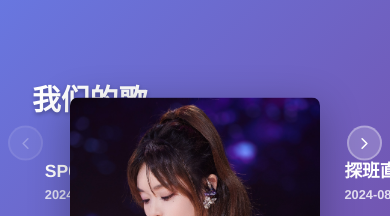
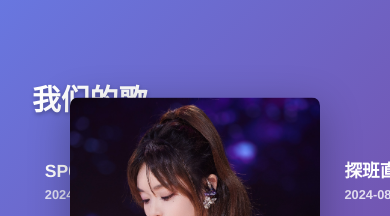
Before and after one commit to howeverT/ghost-huang, a Vue app: page /history in a window 390 px wide. Shown: the part 1040-1256 px from the top of the page. Built offline with nearby package versions, Linux system fonts and the light colour scheme.

Commit message:
change overlapSecondSection with no arrow

```diff
--- a/src/components/OverlapSecondSection.vue
+++ b/src/components/OverlapSecondSection.vue
@@ -2,31 +2,12 @@
   <div class="overlap-second-section">
     <!-- 横条div - 占满屏幕宽度，包含标题、描述和链接 -->
     <div class="horizontal-bar">
-      <!-- 左箭头 -->
-      <button class="arrow-btn arrow-left" @click="prevContent" :disabled="currentIndex === 0">
-        <svg
-          width="24"
-          height="24"
-          viewBox="0 0 24 24"
-          fill="none"
-          xmlns="http://www.w3.org/2000/svg"
-        >
-          <path
-            d="M15 18L9 12L15 6"
-            stroke="currentColor"
-            stroke-width="2"
-            stroke-linecap="round"
-            stroke-linejoin="round"
-          />
-        </svg>
-      </button>
-
       <div class="bar-content">
-        <h2 class="bar-title">{{ currentContent.title }}</h2>
+        <h2 class="bar-title">{{ title }}</h2>
 
         <!-- 链接直接显示，去掉div包装，所有链接在同一行 -->
         <div class="links-container">
-          <div v-for="(link, index) in currentContent.links" :key="index" class="link-item">
+          <div v-for="(link, index) in links" :key="index" class="link-item">
             <a :href="link.link" target="_blank" rel="noopener noreferrer" class="link-text">
               {{ link.link_title }}
             </a>
@@ -34,56 +15,20 @@
           </div>
         </div>
       </div>
-
-      <!-- 右箭头 -->
-      <button
-        class="arrow-btn arrow-right"
-        @click="nextContent"
-        :disabled="currentIndex === contentList.length - 1"
-      >
-        <svg
-          width="24"
-          height="24"
-          viewBox="0 0 24 24"
-          fill="none"
-          xmlns="http://www.w3.org/2000/svg"
-        >
-          <path
-            d="M9 18L15 12L9 6"
-            stroke="currentColor"
-            stroke-width="2"
-            stroke-linecap="round"
-            stroke-linejoin="round"
-          />
-        </svg>
-      </button>
     </div>
 
     <!-- 图片div - 横的，显示在左边 -->
     <div class="image-overlay">
-      <img
-        :src="currentContent.backgroundImage"
-        :alt="currentContent.title"
-        class="overlay-image"
-      />
+      <img :src="backgroundImage" :alt="title" class="overlay-image" />
     </div>
   </div>
 </template>
 
 <script setup lang="ts">
-import { ref, computed } from 'vue'
-
 interface LinkItem {
   link_title: string
   date: string
   link: string
-}
-
-interface ContentItem {
-  title: string
-  content: string
-  backgroundImage: string
-  links: LinkItem[]
 }
 
 interface Props {
@@ -94,70 +39,6 @@ interface Props {
 }
 
 const props = defineProps<Props>()
-
-// 测试数据 - 创建多个内容项
-const contentList = ref<ContentItem[]>([
-  {
-    title: '我们的歌',
-    content: '2025.05.24 宇宙无敌号成都站演唱会大电影 全程4K超清饭拍',
-    backgroundImage: '/src/assets/background/History2024.jpg',
-    links: props.links,
-  },
-  {
-    title: '测试内容2',
-    content: '这是第二个测试内容',
-    backgroundImage: '/src/assets/background/Beijing-day1.jpg',
-    links: [
-      {
-        link_title: '测试链接1',
-        date: '2024-01-01',
-        link: 'https://example.com/1',
-      },
-      {
-        link_title: '测试链接2',
-        date: '2024-01-02',
-        link: 'https://example.com/2',
-      },
-    ],
-  },
-  {
-    title: '测试内容3',
-    content: '这是第三个测试内容',
-    backgroundImage: '/src/assets/background/Beijing-day2.jpg',
-    links: [
-      {
-        link_title: '测试链接3',
-        date: '2024-01-03',
-        link: 'https://example.com/3',
-      },
-      {
-        link_title: '测试链接4',
-        date: '2024-01-04',
-        link: 'https://example.com/4',
-      },
-    ],
-  },
-])
-
-// 当前内容索引
-const currentIndex = ref(0)
-
-// 当前显示的内容
-const currentContent = computed(() => contentList.value[currentIndex.value])
-
-// 切换到下一个内容
-const nextContent = () => {
-  if (currentIndex.value < contentList.value.length - 1) {
-    currentIndex.value++
-  }
-}
-
-// 切换到上一个内容
-const prevContent = () => {
-  if (currentIndex.value > 0) {
-    currentIndex.value--
-  }
-}
 </script>
 
 <style scoped>
@@ -177,44 +58,6 @@ const prevContent = () => {
   justify-content: center;
   position: relative;
   z-index: 1;
-}
-
-/* 箭头按钮 */
-.arrow-btn {
-  position: absolute;
-  top: 50%;
-  transform: translateY(-50%);
-  background: rgba(255, 255, 255, 0.2);
-  border: 2px solid rgba(255, 255, 255, 0.3);
-  border-radius: 50%;
-  width: 50px;
-  height: 50px;
-  display: flex;
-  align-items: center;
-  justify-content: center;
-  cursor: pointer;
-  transition: all 0.3s ease;
-  color: white;
-  z-index: 3;
-}
-
-.arrow-btn:hover:not(:disabled) {
-  background: rgba(255, 255, 255, 0.3);
-  border-color: rgba(255, 255, 255, 0.5);
-  transform: translateY(-50%) scale(1.1);
-}
-
-.arrow-btn:disabled {
-  opacity: 0.3;
-  cursor: not-allowed;
-}
-
-.arrow-left {
-  left: 2rem;
-}
-
-.arrow-right {
-  right: 2rem;
 }
 
 .bar-content {
@@ -327,19 +170,6 @@ const prevContent = () => {
     height: 400px; /* 增加高度 */
   }
 
-  .arrow-btn {
-    width: 45px;
-    height: 45px;
-  }
-
-  .arrow-left {
-    left: 1.5rem;
-  }
-
-  .arrow-right {
-    right: 1.5rem;
-  }
-
   .bar-title {
     font-size: 2.5rem;
   }
@@ -385,19 +215,6 @@ const prevContent = () => {
   .overlay-image {
     width: 300px;
     height: 300px; /* 增加高度 */
-  }
-
-  .arrow-btn {
-    width: 40px;
-    height: 40px;
-  }
-
-  .arrow-left {
-    left: 1rem;
-  }
-
-  .arrow-right {
-    right: 1rem;
   }
 
   .bar-title {
@@ -451,19 +268,6 @@ const prevContent = () => {
     height: 250px; /* 增加高度 */
   }
 
-  .arrow-btn {
-    width: 35px;
-    height: 35px;
-  }
-
-  .arrow-left {
-    left: 0.5rem;
-  }
-
-  .arrow-right {
-    right: 0.5rem;
-  }
-
   .bar-title {
     font-size: 1.8rem;
   }
```
